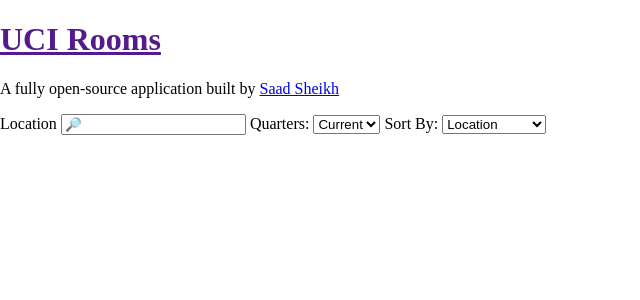
After one commit to SaladSaad/UCI-Rooms, a Django app: template grapher/templates/test.html in a window 1280 px wide. The commit adds this page. Shown: the top 300 px of the page, without its empty margins (0-640 px from the left). Run offline with Django 3.2, Linux system fonts and the light colour scheme; the template is opened without the code that fills it, so the values that code supplies are empty; some libraries are stand-ins or nearby versions.

Commit message:
css setup for chart

```diff
--- /dev/null
+++ b/grapher/static/css/base.css
@@ -0,0 +1,28 @@
+body{
+    margin: 0;
+    font-family: serif;
+}
+
+
+.header{
+    text-align: center;
+}
+
+.timeline{
+    height: 700px;
+    padding: 10px;
+    margin: 0 auto;
+
+}
+
+#rows{
+    font-family: 'Arial';
+    font-size: 1em;
+    display: none;
+}
+
+#bars{
+    font-family: 'Helvetica';
+    font-size: 0.75em;
+    display: none;
+}
--- a/grapher/static/draw_gantt.js
+++ b/grapher/static/draw_gantt.js
@@ -1,10 +1,12 @@
-google.charts.load("current", { packages: ["timeline"] });
+google.charts.load('current', { packages: ['timeline'] });
 google.charts.setOnLoadCallback(drawChart);
 
+//returns individual digits of large numbers
 function getDigit(number, n) {
 	return Math.floor((number / Math.pow(10, n - 1)) % 10);
 }
 
+//breaks up datetime formats into mins and secs for Google charts
 function getTime(time) {
 	digitCnt = Math.max(Math.floor(Math.log10(Math.abs(time))), 0) + 1;
 
@@ -18,24 +20,42 @@
 
 	return [hours, minutes];
 }
+
+function getFontSize(id) {
+	var el = document.getElementById(id);
+	var style = window.getComputedStyle(el, null).getPropertyValue('font-size');
+	var fontSize = parseFloat(style);
+	console.log(id, fontSize);
+	return fontSize;
+}
+
+function getFontFamily(id) {
+	var el = document.getElementById(id);
+	var style = window
+		.getComputedStyle(el, null)
+		.getPropertyValue('font-family');
+	style = style.replace(/['"]+/g, '');
+	return style;
+}
+
 function drawChart() {
-  var container = document.getElementById("example5.3");
+	var container = document.getElementById('timeline');
 	var chart = new google.visualization.Timeline(container);
 	var dataTable = new google.visualization.DataTable();
 
-  dataTable.addColumn({ type: "string", id: "Room" });
-  dataTable.addColumn({ type: "string", id: "Name" });
-  dataTable.addColumn({ type: "date", id: "Start" });
-  dataTable.addColumn({ type: "date", id: "End" });
+	dataTable.addColumn({ type: 'string', id: 'Room' });
+	dataTable.addColumn({ type: 'string', id: 'Name' });
+	dataTable.addColumn({ type: 'date', id: 'Start' });
+	dataTable.addColumn({ type: 'date', id: 'End' });
 
 	var AllCourses = [];
 	var OneCourseData = [];
-  for (let i = 0; i < Object.keys(data).length; i++) {
+	for (var i = 0; i < Object.keys(data).length; i++) {
 		var course = data[i].fields;
 		var starttime = getTime(course.starttime);
 		var endtime = getTime(course.endtime);
 
-    if (course.days == "W") {
+		if (course.days == 'W') {
 			OneCourseData = [
 				course.location,
 				String(course.code),
@@ -50,86 +70,19 @@
 	dataTable.addRows(AllCourses);
 
 	var options = {
-    timeline: { colorByRowLabel: true },
-    backgroundColor: "",
+    //colors: ['black', 'indigo'],
+		timeline: {
+			colorByRowLabel: true,
+			rowLabelStyle: {
+				fontName: getFontFamily('rows'),
+				fontSize: getFontSize('rows'),
+			},
+			barLabelStyle: {
+				fontName: getFontFamily('bars'),
+				fontSize: getFontSize('bars'),
+			},
+		}, backgroundColor: '',
 	};
 
 	chart.draw(dataTable, options);
 }
-
-/*
-  dataTable.addColumn({ type: "string", id: "Room" });
-  dataTable.addColumn({ type: "string", id: "Name" });
-  dataTable.addColumn({ type: "date", id: "Start" });
-  dataTable.addColumn({ type: "date", id: "End" });
-  dataTable.addRows([
-    [
-      "Magnolia Room",
-      "CSS Fundamentals",
-      new Date(0, 0, 0, 12, 0, 0),
-      new Date(0, 0, 0, 14, 0, 0),
-    ],
-    [
-      "Magnolia Room",
-      "Intro JavaScript",
-      new Date(0, 0, 0, 14, 30, 0),
-      new Date(0, 0, 0, 16, 0, 0),
-    ],
-    [
-      "Magnolia Room",
-      "Advanced JavaScript",
-      new Date(0, 0, 0, 16, 30, 0),
-      new Date(0, 0, 0, 19, 0, 0),
-    ],
-    [
-      "Gladiolus Room",
-      "Intermediate Perl",
-      new Date(0, 0, 0, 12, 30, 0),
-      new Date(0, 0, 0, 14, 0, 0),
-    ],
-    [
-      "Gladiolus Room",
-      "Advanced Perl",
-      new Date(0, 0, 0, 14, 30, 0),
-      new Date(0, 0, 0, 16, 0, 0),
-    ],
-    [
-      "Gladiolus Room",
-      "Applied Perl",
-      new Date(0, 0, 0, 16, 30, 0),
-      new Date(0, 0, 0, 18, 0, 0),
-    ],
-    [
-      "Petunia Room",
-      "Google Charts",
-      new Date(0, 0, 0, 12, 30, 0),
-      new Date(0, 0, 0, 14, 0, 0),
-    ],
-    [
-      "Petunia Room",
-      "Closure",
-      new Date(0, 0, 0, 14, 30, 0),
-      new Date(0, 0, 0, 16, 0, 0),
-    ],
-    [
-      "Petunia Room",
-      "App Engine",
-      new Date(0, 0, 0, 16, 30, 0),
-      new Date(0, 0, 0, 18, 30, 0),
-    ],
-    [
-      "Petunia Room",
-      "Wub",
-      new Date(0, 0, 0, 18, 30, 0),
-      new Date(0, 0, 0, 20, 30, 0),
-    ],
-  ]);
-
-  var options = {
-    timeline: { colorByRowLabel: true },
-    backgroundColor: "#ffd",
-  };
-
-  chart.draw(dataTable, options);
-}
-*/
--- a/grapher/templates/base.html
+++ b/grapher/templates/base.html
@@ -2,17 +2,14 @@
 
 <html lang="en">
 	<head>
-    <meta charset="utf-8">
-    <meta name="viewport" content="width=device-width, initial-scale=1">
+		<meta charset="utf-8" />
+		<meta name="viewport" content="width=device-width, initial-scale=1" />
+
 		<title>UCI Rooms</title>
-    <link href="https://cdn.jsdelivr.net/npm/bootstrap@5.2.0-beta1/dist/css/bootstrap.min.css" rel="stylesheet" integrity="sha384-0evHe/X+R7YkIZDRvuzKMRqM+OrBnVFBL6DOitfPri4tjfHxaWutUpFmBp4vmVor" crossorigin="anonymous">
 
 		{% block scripts %} {% endblock scripts %}
 	</head>
 	<body>
-    <script src="https://cdn.jsdelivr.net/npm/bootstrap@5.2.0-beta1/dist/js/bootstrap.bundle.min.js" integrity="sha384-pprn3073KE6tl6bjs2QrFaJGz5/SUsLqktiwsUTF55Jfv3qYSDhgCecCxMW52nD2" crossorigin="anonymous"></script>
-
-
 		{% block body %} {% endblock body %}
 	</body>
 </html>
--- /dev/null
+++ b/grapher/templates/test.html
@@ -0,0 +1,42 @@
+{% extends 'base.html' %}
+{% load static %}
+
+{% block scripts %}
+<link rel="stylesheet" type="text/css" href="{%static 'css/base.css' %}"/>
+<script
+  type="text/javascript"
+  src="https://www.gstatic.com/charts/loader.js"
+></script>
+<script src="{%static 'draw_gantt.js' %}"></script>
+<script>
+  var data=JSON.parse('{{qs|safe}}');
+</script>
+
+{% endblock scripts%}
+
+{% block body %}
+<header class="container-sm">
+  <h1><a href="">UCI Rooms</a></h1>
+  <p>A fully open-source application built by <a href="https://github.com/SaladSaad">Saad Sheikh</a></p>
+</header>
+<div class="container-sm">
+  <form action="">
+    <label for="Location">Location</label>
+    <input id="Location" type="text" placeholder="🔎" />
+
+    <label for="Quarters">Quarters: </label>
+    <select name="Quarters" id="Quarters">
+      <option value="QuartersCurrent">Current</option>
+      <option value="QuartersPast">Past</option>
+    </select>
+    <label for="Sort Order">Sort By: </label>
+    <select name="Sort Order" id="Sort Order">
+      <option value="SortLocation" selected>Location</option>
+      <option value="SortTimeUp">Start Time ⬆️</option>
+      <option value="SortTimeDown">Start Time ⬇️</option>
+    </select>
+  </form>
+</div>
+<div class = "container-fluid" id="example5.3" style="height: auto"></div>
+
+{% endblock body%}
```
Also changed, not shown: grapher/templates/index.html (+13 -12 lines). Lines whose indentation alone changed are shown as unchanged.
